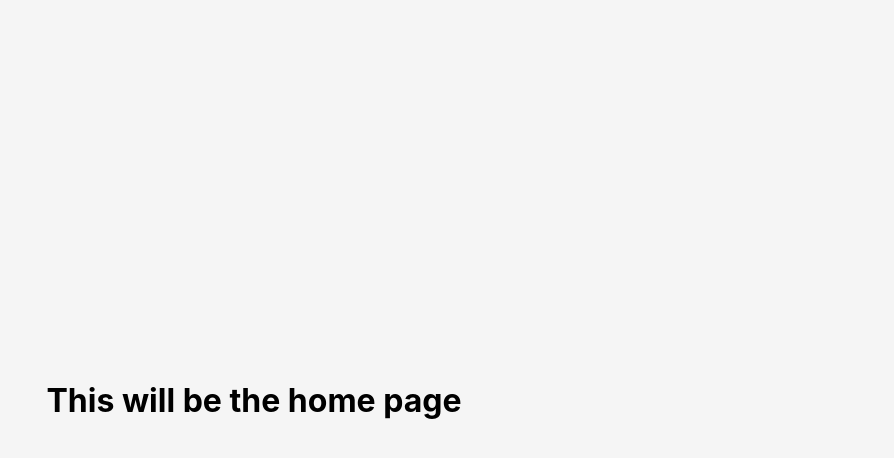
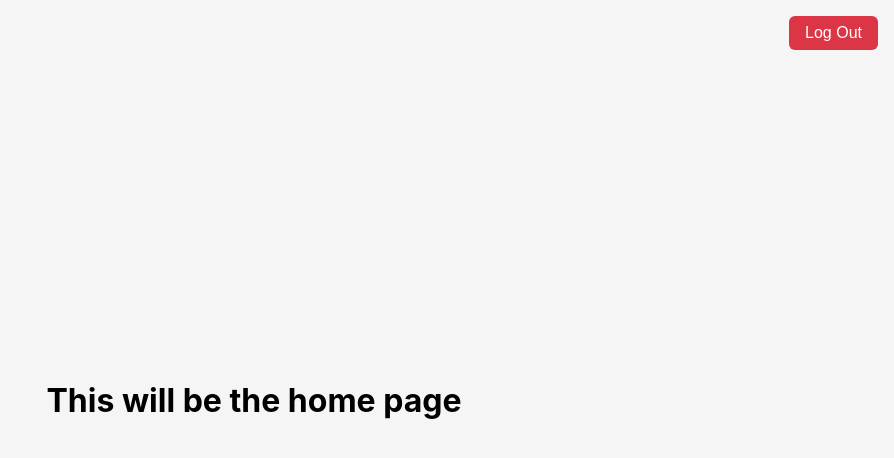
Before and after one commit to JonathanLewis1/SD2025, a React (Create React App) app: page /home in a window 1280 px wide. Shown: the top 458 px of the page, without its empty margins (386-1280 px from the left). Built offline with nearby package versions, Linux system fonts and the light colour scheme.

Commit message:
feat:Log out function

```diff
--- a/src/App.css
+++ b/src/App.css
@@ -89,3 +89,16 @@ form {
   gap: 1rem;
   margin-top: 1rem;
 }
+
+.logout-button {
+  position: absolute;
+  top: 1rem;
+  right: 1rem;
+  padding: 0.5rem 1rem;
+  font-size: 1rem;
+  background-color: #dc3545;
+  color: white;
+  border: none;
+  border-radius: 6px;
+  cursor: pointer;
+}
--- a/src/pages/Home/Home.js
+++ b/src/pages/Home/Home.js
@@ -1,21 +1,27 @@
-// import { useState } from 'react';
-// import { signInWithEmailAndPassword } from 'firebase/auth';
-// import { auth } from '../../firebase';
-// import { useNavigate } from 'react-router-dom';
-// import { Link } from 'react-router-dom';
+import React from 'react';
+import { signOut } from 'firebase/auth';
+import { auth } from '../../firebase';
+import { useNavigate } from 'react-router-dom';
 import '../../App.css';
 
 const Home = () => {
+  const navigate = useNavigate();
 
-return (
-    <div className = "login-wrapper">
-<h1>This will be the home page</h1>
+  const handleLogout = async () => {
+    try {
+      await signOut(auth);
+      navigate('/login');
+    } catch (error) {
+      console.error('Error logging out:', error);
+    }
+  };
 
+  return (
+    <div className="login-wrapper">
+      <h1>This will be the home page</h1>
+      <button className = "logout-button" onClick={handleLogout}>Log Out</button>
     </div>
-
-
-);
-
+  );
 };
 
 export default Home;
```
